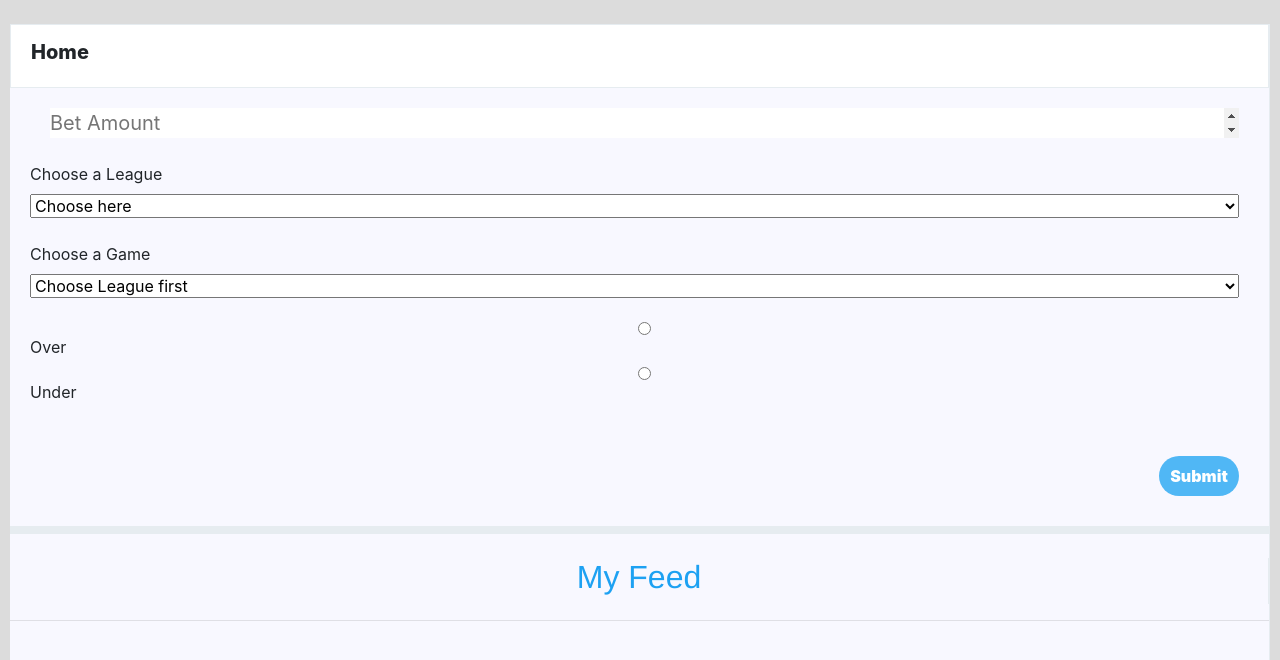
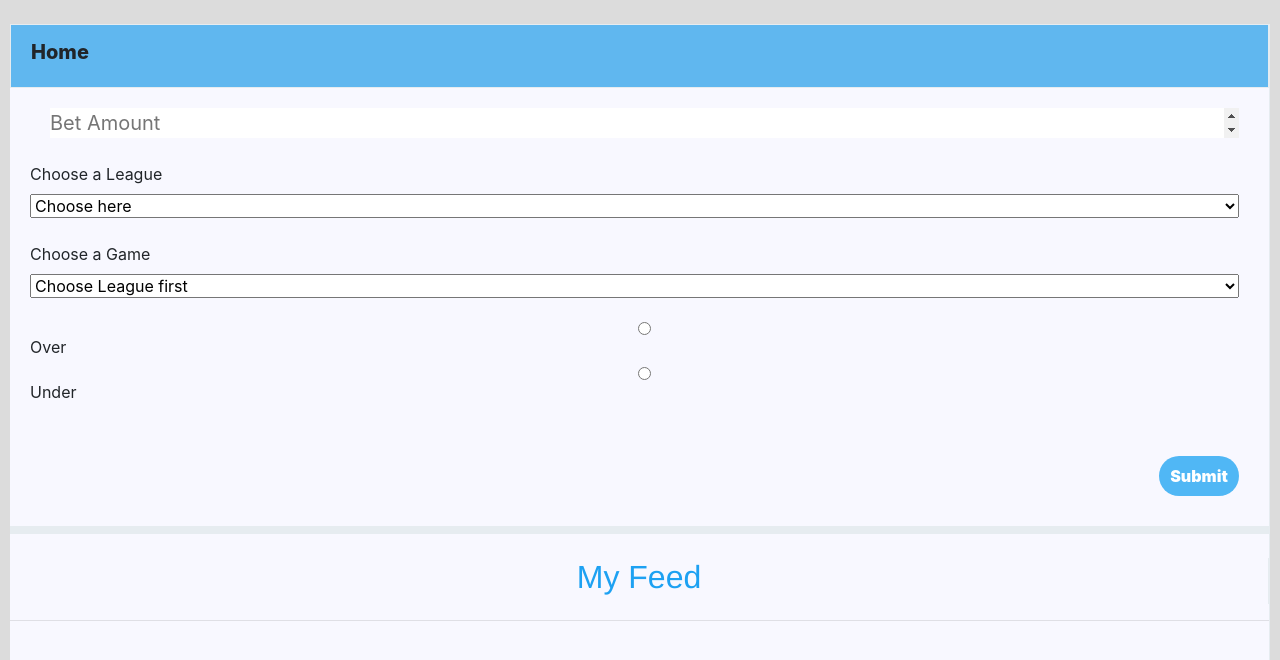
Before and after one commit to jackschlehr2/gamblersparadise, a Flask app: page /feed in a window 1280 px wide. Shown: the part 93-753 px from the top of the page. Run offline with Flask 2, Linux system fonts and the light colour scheme; the visitor is signed in with stand-in values (Sample User, id 1); data that the repository does not hold is empty; some libraries are stand-ins or nearby versions.

Commit message:
updated feed: home bg

```diff
--- a/flaskr/templates/feed.html
+++ b/flaskr/templates/feed.html
@@ -234,7 +234,7 @@
           .feed__header {
             position: sticky;
             top: 0;
-            background-color: white;
+            background-color: #3ba8eccc;
             z-index: 100;
             border: 1px solid var(--twitter-background);
             padding: 15px 20px;
```
